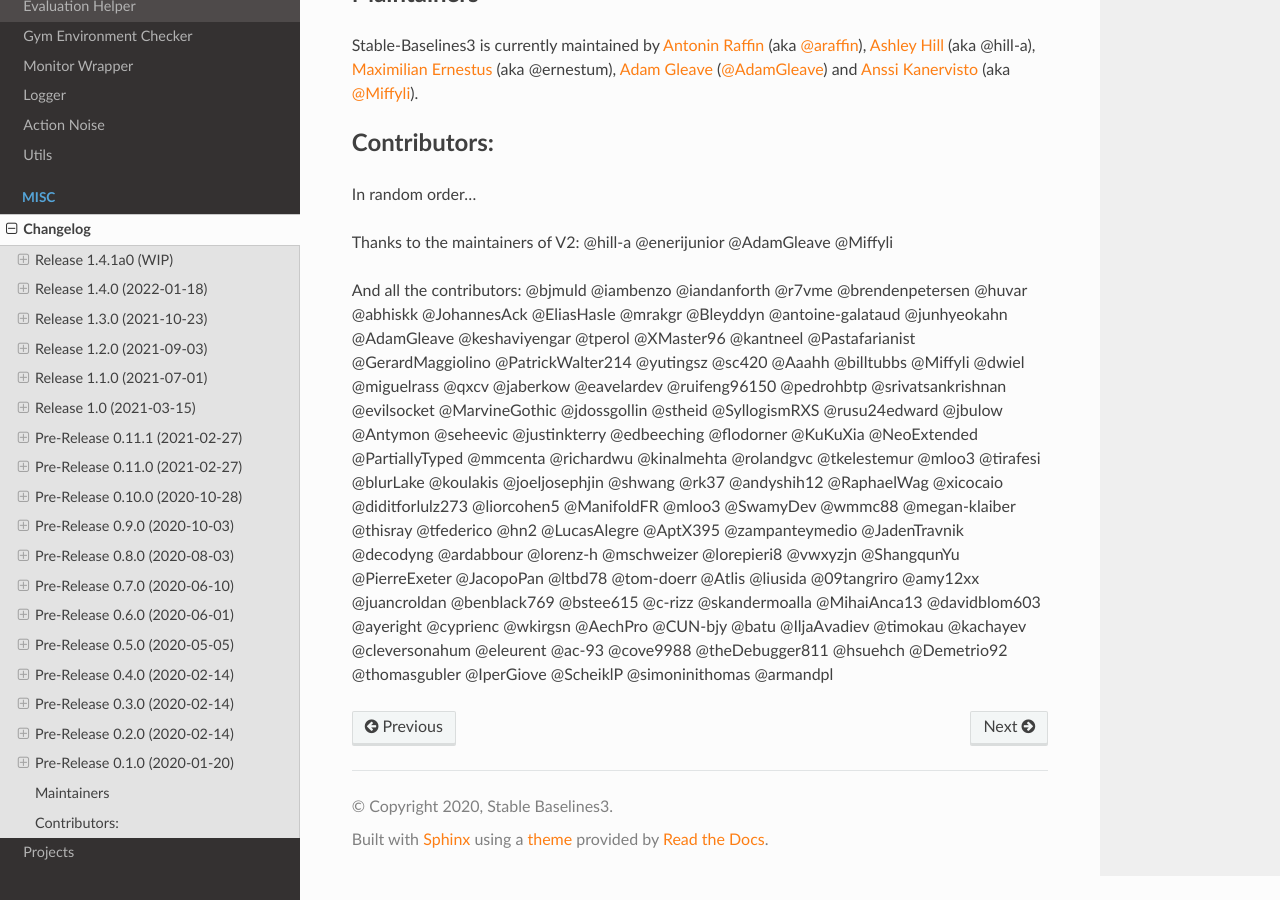
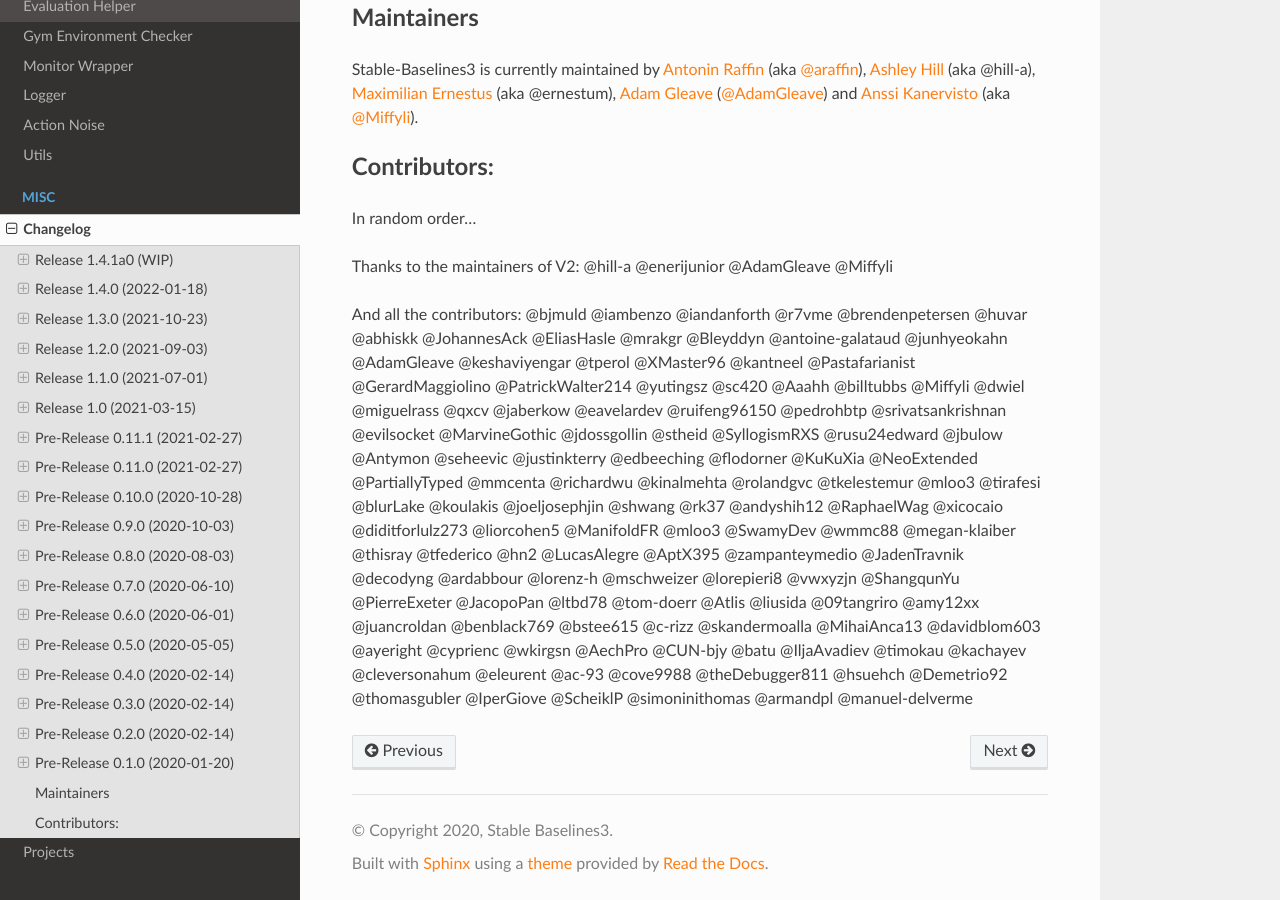
Before and after one commit to DLR-RM/stable-baselines3, a Sphinx documentation site: the page built from docs/misc/changelog.rst, in a window 1280 px wide and 900 px high, scrolled down 21390 px. Built offline with Sphinx 7.4.7 and the Read the Docs theme 2.0.0, drawn with Linux system fonts in a browser that asks for light colours; some of the changed text lies outside the part shown.

Commit message:
Updated changelog.rst

```diff
--- a/docs/misc/changelog.rst
+++ b/docs/misc/changelog.rst
@@ -16,6 +16,7 @@
 ^^^^^^^^^^^^^
 - Makes the length of keys and values in `HumanOutputFormat` configurable,
   depending on desired maximum width of output.
+- NatureCNN is now the default image extractor rather than hardcoded. (@manuel-delverme)
 
 SB3-Contrib
 ^^^^^^^^^^^
@@ -917,4 +918,4 @@
 @benblack769 @bstee615 @c-rizz @skandermoalla @MihaiAnca13 @davidblom603 @ayeright @cyprienc
 @wkirgsn @AechPro @CUN-bjy @batu @IljaAvadiev @timokau @kachayev @cleversonahum
 @eleurent @ac-93 @cove9988 @theDebugger811 @hsuehch @Demetrio92 @thomasgubler @IperGiove @ScheiklP
-@simoninithomas @armandpl
+@simoninithomas @armandpl @manuel-delverme
```
